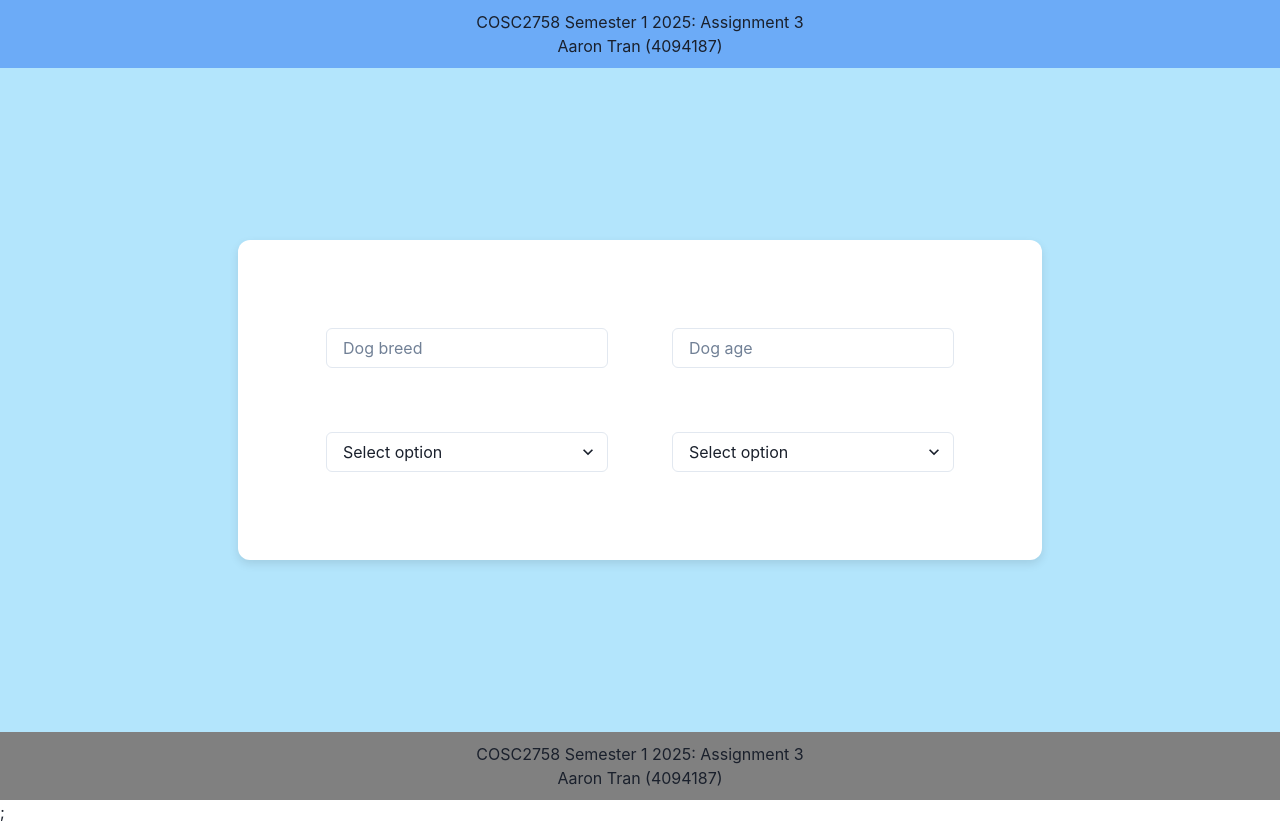
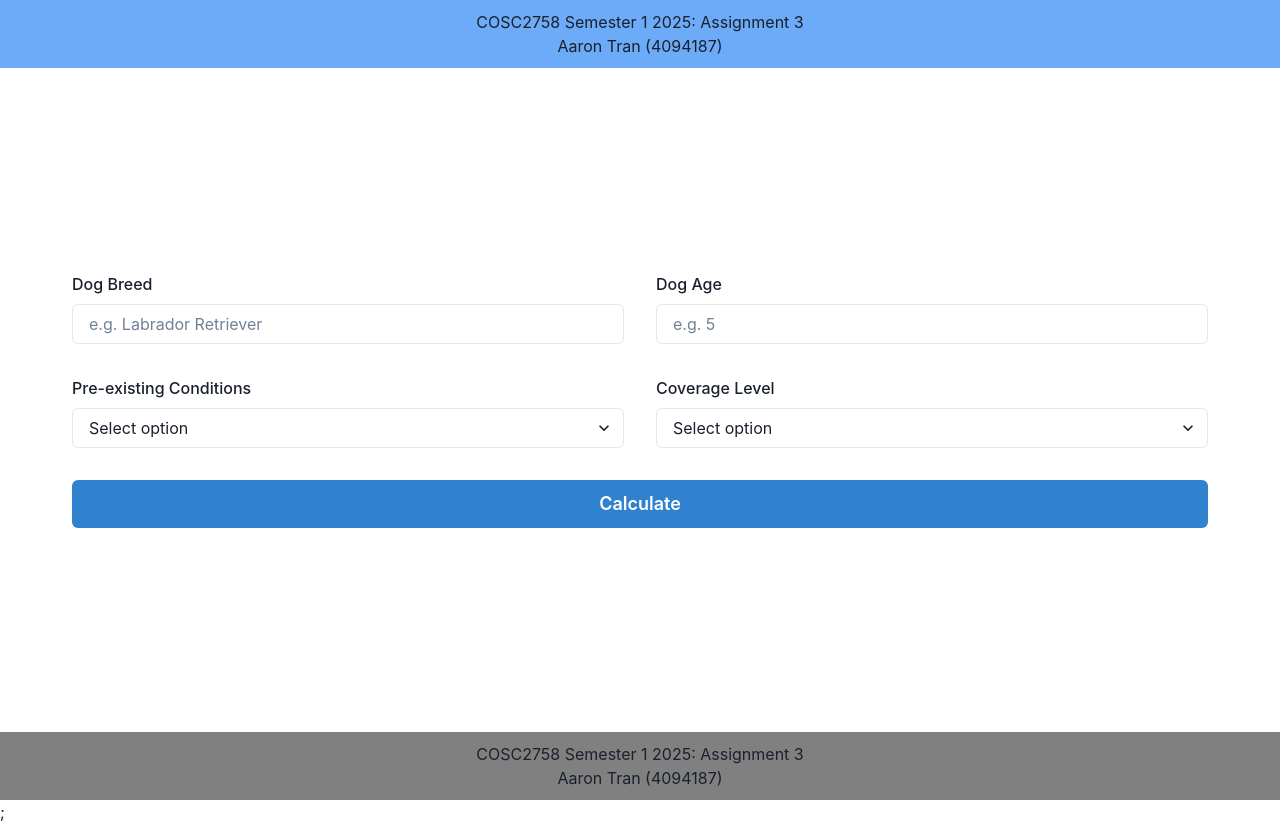
Before and after one commit to s4094187/s4094187-a3, a Next.js app: page / in a window 1280 px wide. Built offline with nearby package versions, Linux system fonts and the light colour scheme.

Commit message:
finish form visual

```diff
--- a/src/components/layout.tsx
+++ b/src/components/layout.tsx
@@ -10,11 +10,9 @@ export default function Layout ({children }: LayoutProps) {
   return (
     <div className="layout">
       <Header />
-      <div className="content">
-        <div className="main">
+        <div className="content">
           {children}
         </div>
-      </div>
       <Footer />
     </div>
   )
--- a/src/pages/index.tsx
+++ b/src/pages/index.tsx
@@ -1,31 +1,65 @@
 import Layout from "../components/layout";
 import React from "react";
-import { SimpleGrid, Box, Input, Select } from '@chakra-ui/react';
+import {
+  SimpleGrid,
+  Box,
+  Input,
+  Select,
+  Button,
+  FormControl,
+  FormLabel,
+  VStack,
+} from "@chakra-ui/react";
 
 export default function Home() {
   return (
     <Layout>
-      <SimpleGrid columns={2} spacing={8} p={8}>
-      <Box p={4} borderRadius="md">
-        <Input name="breed" placeholder='Dog breed'/>
-      </Box>
-      <Box p={4} borderRadius="md">
-        <Input name="age" placeholder='Dog age'/>
-      </Box>
-      <Box p={4} borderRadius="md">
-        <Select name="hasPreExistingConditions " placeholder='Select option'>
-          <option value='true'>True</option>
-          <option value='false'>False</option>
-        </Select>
-      </Box>
-      <Box p={4} borderRadius="md">
-      <Select name="coverageLevel" placeholder='Select option'>
-        <option value='basic'>Basic</option>
-        <option value='standard'>Standard</option>
-        <option value='premium'>Premium</option>
-      </Select>
-      </Box>
-    </SimpleGrid>
+      <form style={{ width: "100%" }}>
+        <VStack spacing={8} p={8} align="stretch">
+          <SimpleGrid columns={[1, 2]} spacing={8}>
+            <FormControl>
+              <FormLabel htmlFor="breed">Dog Breed</FormLabel>
+              <Input id="breed" name="breed" placeholder="e.g. Labrador Retriever" />
+            </FormControl>
+
+            <FormControl>
+              <FormLabel htmlFor="age">Dog Age</FormLabel>
+              <Input id="age" name="age" placeholder="e.g. 5" type="number" />
+            </FormControl>
+
+            <FormControl>
+              <FormLabel htmlFor="hasPreExistingConditions">
+                Pre-existing Conditions
+              </FormLabel>
+              <Select
+                id="hasPreExistingConditions"
+                name="hasPreExistingConditions"
+                placeholder="Select option"
+              >
+                <option value="true">Yes</option>
+                <option value="false">No</option>
+              </Select>
+            </FormControl>
+
+            <FormControl>
+              <FormLabel htmlFor="coverageLevel">Coverage Level</FormLabel>
+              <Select
+                id="coverageLevel"
+                name="coverageLevel"
+                placeholder="Select option"
+              >
+                <option value="basic">Basic</option>
+                <option value="standard">Standard</option>
+                <option value="premium">Premium</option>
+              </Select>
+            </FormControl>
+          </SimpleGrid>
+
+          <Button colorScheme="blue" type="submit" size="lg" width="100%">
+            Calculate
+          </Button>
+        </VStack>
+      </form>
     </Layout>
   );
 }
--- a/src/styles/globals.css
+++ b/src/styles/globals.css
@@ -2,6 +2,15 @@
   display: flex;
   flex-direction: column;
   min-height: 100vh;
+}
+
+html, body {
+  height: 100%;
+  margin: 0;
+}
+
+#__next {
+  height: 100%;
 }
 
 .header {
@@ -12,13 +21,12 @@
 }
 
 .content {
-  background-color: #b3e5fc;
   display: flex;
   flex: 1;
   justify-content: center;
   align-items: center;
   padding: 40px;
-  min-height: 80vh;
+  height: 100vh;
 }
 
 .main {
```
